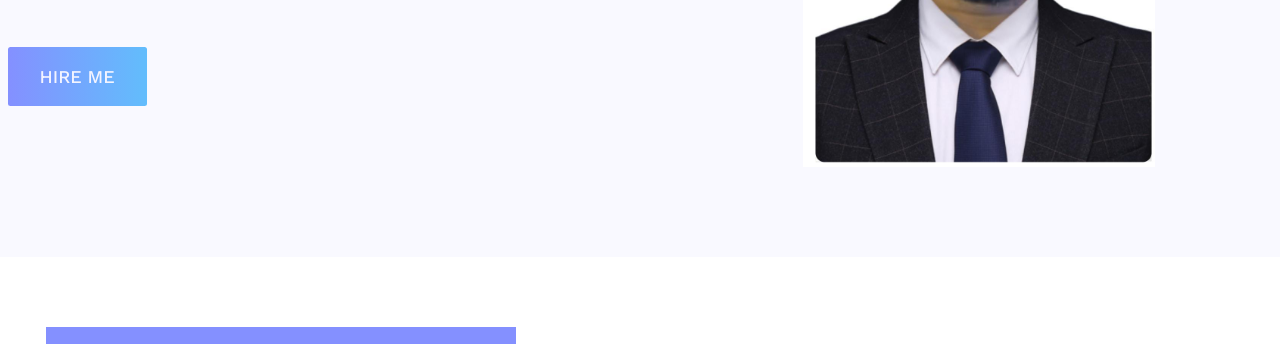
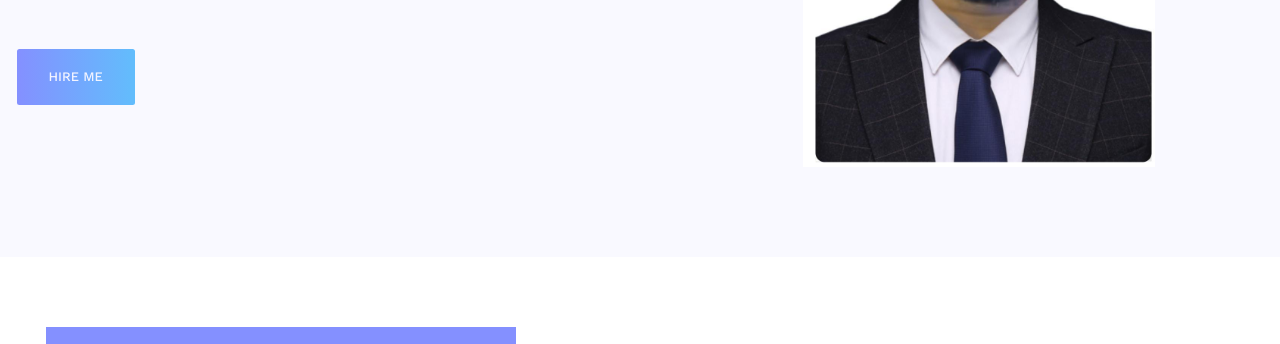
Before and after one commit to Ashirbad123-ops/portfolio, a plain HTML site: page index.html in a window 1280 px wide. Shown: the part 445-789 px from the top of the page. Drawn offline with nearby package versions, Linux system fonts and the light colour scheme.

Commit message:
add attributes fot the button

```diff
--- a/css/style.css
+++ b/css/style.css
@@ -165,13 +165,14 @@ li {
 }
 
 .btn {
+    margin: 9px;
     background: var(--gradiantSupport);
-    padding: 1.6rem 3.2rem;
+    padding: 1.8rem 3.2rem;
     border: none;
     color: var(--helper-tint);
     display: inline-block;
     text-transform: uppercase;
-    font-size: 1.8rem;
+    font-size: 1.3rem;
     font-weight: 500;
     cursor: pointer;
     transition: all 0.3s ease;
```
